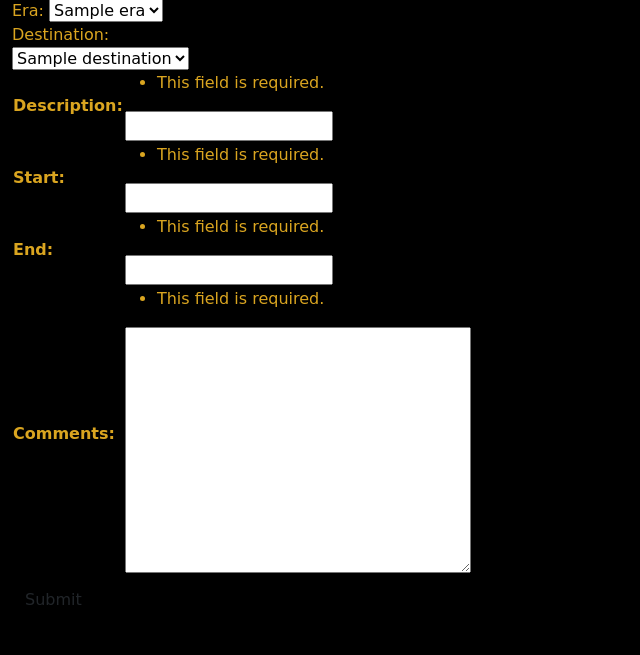
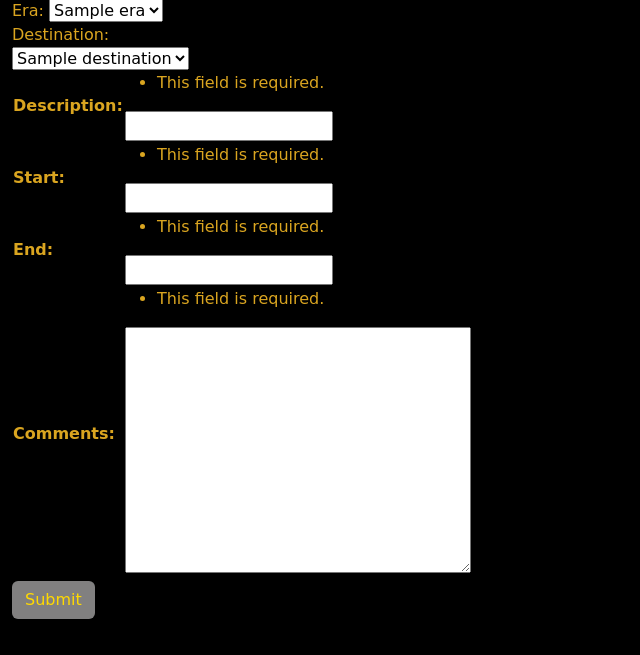
Before and after one commit to BUSAMT/DestinationInTime, a Django app: page /itins/1/addstop in a window 1280 px wide. Shown: the part 145-800 px from the top of the page, without its empty margins (0-640 px from the left). Run offline with Django 4.2, Linux system fonts and the light colour scheme; tables that the repository leaves empty hold one stand-in row (values such as "Sample post"); some web fonts are replaced.

Commit message:
increased button read-ability

```diff
--- a/main_app/static/css/style.css
+++ b/main_app/static/css/style.css
@@ -67,3 +67,12 @@
   bottom: 12rem;
   right: 3.5rem;
 }
+
+.btn {
+  background-color: rgb(129, 128, 128);
+  color: rgb(255, 217, 0);
+}
+.btn:hover {
+  background-color: rgb(232, 156, 25);
+  color: rgb(54, 54, 54);
+}
```
Also changed, not shown: main_app/templates/home.html (+0 -13 lines).
